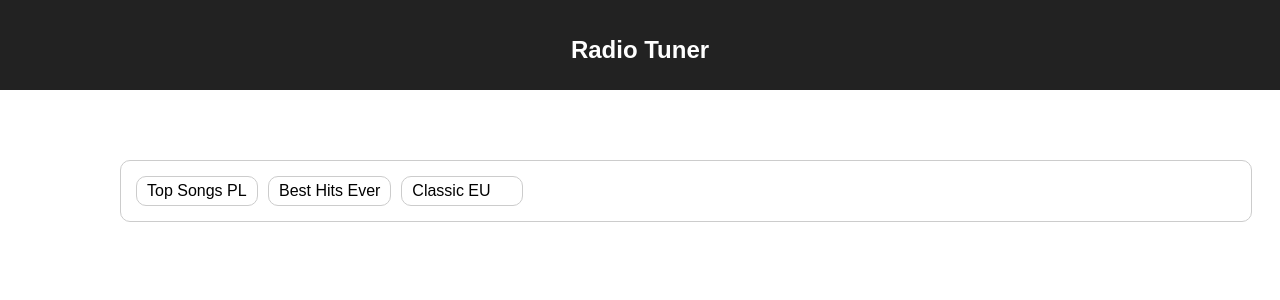
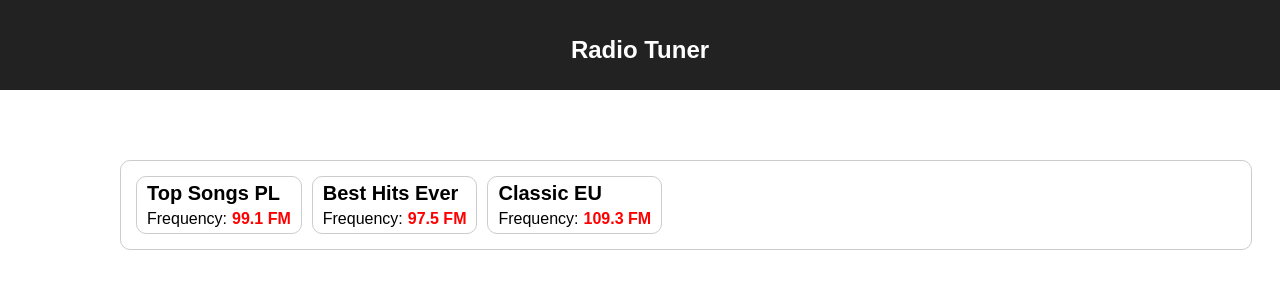
Before and after one commit to moniikag/radioTuner, a React (Create React App) app: page / in a window 1280 px wide. Shown: the top 300 px of the page. Built offline with nearby package versions, Linux system fonts and the light colour scheme.

Commit message:
Add frequency to RadioStation

```diff
--- a/src/components/RadioStations/RadioStation/index.jsx
+++ b/src/components/RadioStations/RadioStation/index.jsx
@@ -4,7 +4,10 @@ import PropTypes from 'prop-types'
 const RadioStation = ({ station }) => {
 
   return (
-    <li>{station.name}</li>
+    <li>
+      <header>{station.name}</header>
+      Frequency:<span className="detail">{station.frequency} FM</span>
+    </li>
   )
 }
 
--- a/src/components/RadioStations/index.jsx
+++ b/src/components/RadioStations/index.jsx
@@ -8,9 +8,9 @@ class RadioStations extends Component {
     super(props)
     this.state = {
       stations: [
-        { name: 'Top Songs PL' },
-        { name: 'Best Hits Ever' },
-        { name: 'Classic EU' },
+        { name: 'Top Songs PL', frequency: '99.1' },
+        { name: 'Best Hits Ever', frequency: '97.5' },
+        { name: 'Classic EU', frequency: '109.3' },
       ],
     }
   }
--- a/src/index.css
+++ b/src/index.css
@@ -32,3 +32,15 @@ body {
   border: 1px solid #ccc;
   border-radius: 10px;
 }
+
+.radio-stations-list li header {
+  font-size: 20px;
+  font-weight: bold;
+  margin-bottom: 5px;
+}
+
+.radio-stations-list li span.detail {
+  font-weight: bold;
+  color: red;
+  margin-left: 5px;
+}
```
